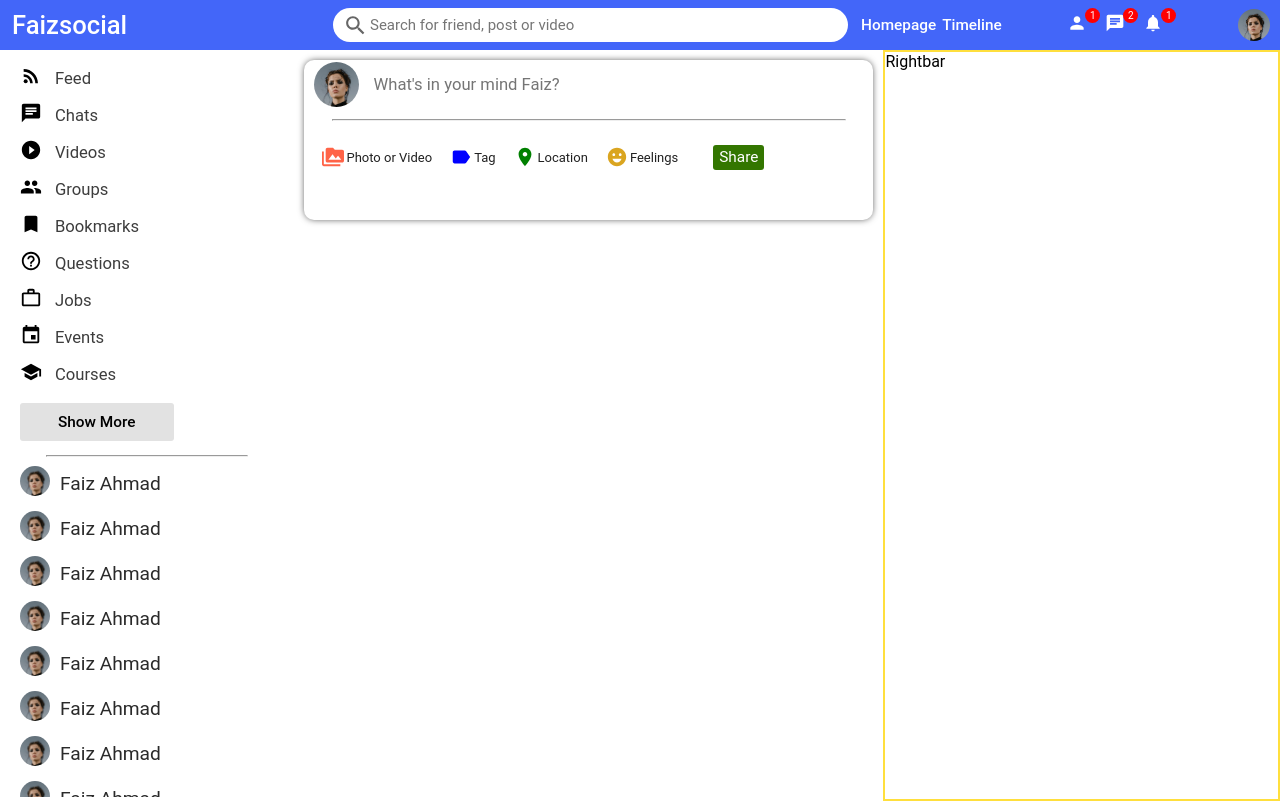
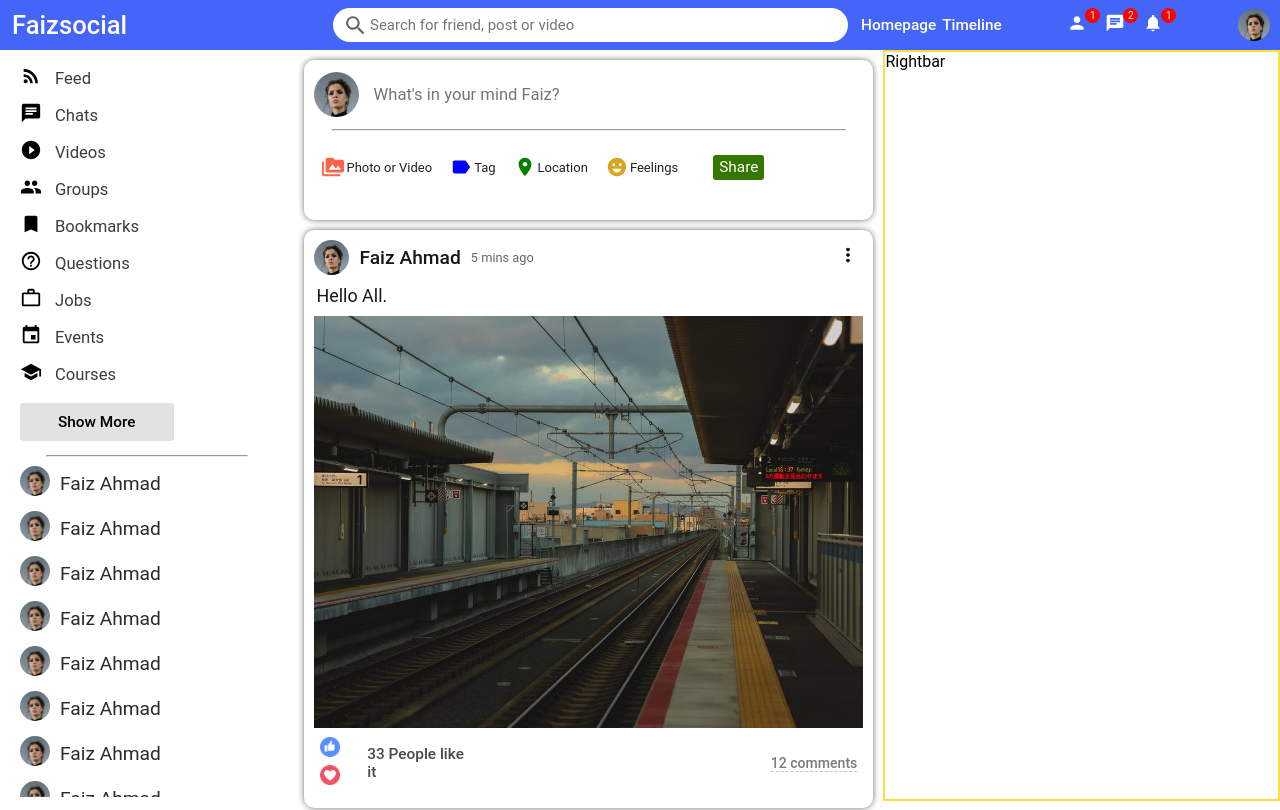
Before and after one commit to IasFaiz/FaizSocialMedia, a React (Vite) app: page / in a window 1280 px wide. Shown: the top 810 px of the page. Built offline with nearby package versions, Linux system fonts and the light colour scheme.

Commit message:
post done

```diff
--- a/src/components/feed/Feed.jsx
+++ b/src/components/feed/Feed.jsx
@@ -1,3 +1,4 @@
+import Post from "../post/Post";
 import Share from "../share/Share";
 import "./Feed.css";
 
@@ -6,6 +7,9 @@ export default function Feed() {
     <div className="Feed">
       <div className="feedHeader">
         <Share />
+        <Post />
+        <Post />
+        <Post />
       </div>
     </div>
   );
--- /dev/null
+++ b/src/components/post/Post.jsx
@@ -0,0 +1,45 @@
+import "./post.css";
+import { MoreVert } from "@mui/icons-material";
+
+export default function Post() {
+  return (
+    <div className="posts">
+      <div className="postcontainer">
+        <div className="upperpostpart">
+          <div className="upperpostleftpart">
+            <img
+              src="/assets/person/1.jpeg"
+              alt=""
+              className="upperpostpartimage"
+            />
+            <span className="upperpostleftpartname">Faiz Ahmad</span>
+            <span className="upperpostleftpartdate">5 mins ago</span>
+          </div>
+          <div className="upperpostrightpart">
+            <MoreVert className="upperpostrightpartMoreVert" />
+          </div>
+        </div>
+        <div className="centerpostpart">
+          <span className="centerpostpartcaption">Hello All.</span>
+          <img
+            src="/assets/post/1.jpeg"
+            alt=""
+            className="centerpostpartImage"
+          />
+        </div>
+        <div className="lowerpostpart">
+          <div className="lowerpostpartleft">
+            <div className="likeimagecontainer">
+              <img src="assets/like.png" alt="" className="likeimage" />
+              <img src="assets/heart.png" alt="" className="likeimage" />
+            </div>
+            <span className="lowerpostpartliketext">33 People like it</span>
+          </div>
+          <div className="lowerpostpartright">
+            <span className="lowerpostpartcommenttext">12 comments</span>
+          </div>
+        </div>
+      </div>
+    </div>
+  );
+}
--- /dev/null
+++ b/src/components/post/post.css
@@ -0,0 +1,113 @@
+.postcontainer{
+    -webkit-box-shadow: 0px 0px 7px -1px rgba(0,0,0,0.75);
+    -moz-box-shadow: 0px 0px 7px -1px rgba(0,0,0,0.75);
+    box-shadow: 0px 0px 7px -1px rgba(0,0,0,0.75);
+    margin: 10px 0px;
+    border-radius: 10px;
+    padding: 10px;
+}
+
+.upperpostpart{
+    display: flex;
+    justify-content: space-between;
+}
+.upperpostleftpart{
+    display: flex;
+    align-items: center;
+}
+
+.upperpostpartimage{
+    width: 35px;
+    height: 35px;
+    border-radius: 50%;
+    object-fit: cover;
+    cursor: pointer;
+}
+
+.upperpostleftpartname{
+    color: rgb(22, 22, 22);
+    font-size: 1.5vmax;
+    margin: 0px 10px;
+    font-size: 1.5vmax;
+    font-weight: 500;
+    cursor: pointer;
+}
+
+.upperpostleftpartdate{
+    color: rgb(101, 101, 101);
+    font-size: 1vmax;
+    /* margin: 0px 5px; */
+    cursor: pointer;
+}
+
+.upperpostrightpartMoreVert{
+    font-size: 22px !important;
+    cursor: pointer;
+    margin: 4px;
+
+}
+
+.centerpostpart{
+    display: flex;
+    flex-direction: column;
+}
+
+.centerpostpartcaption{
+    margin: 10px 2px;
+    font-size: 1.4vmax;
+    color: rgb(24, 24, 24);
+}
+
+.centerpostpartImage{
+    width:100%;
+    /* height: 500px; */
+    cursor: pointer;
+    object-fit: contain;
+}
+
+
+
+.lowerpostpart{
+    display: flex;
+    align-items: center;
+    justify-content:space-between;
+    margin: 10px 2px;
+}
+
+.lowerpostpartleft{
+    /* border: 2px solid red; */
+    display: flex;
+    justify-content: space-between;
+    align-items: center;
+    cursor: pointer;
+    margin: 0px 2px;
+    height: 50px;
+    width: 155px;
+    transition: all 0.6s;
+
+}
+
+.likeimage{
+    width: 20px;
+    margin: 2px;
+}
+.likeimage:hover{
+    transition: all 0.6s;
+    width: 22px;
+    transform: translateY(-2px);
+}
+
+.lowerpostpartliketext{
+    font-size: 1.2vmax;
+    margin: 3px 4px;
+    color: rgb(72, 72, 72);
+    font-weight: 500;
+}
+
+.lowerpostpartcommenttext{
+    font-size: 1.1vmax;
+    margin: 3px 4px;
+    color: rgb(123, 123, 123);
+    font-weight: 500;
+    border-bottom: 1px dashed #c2c2c2;
+}
--- a/src/components/share/Share.css
+++ b/src/components/share/Share.css
@@ -14,7 +14,10 @@
     display: flex;
     justify-content:flex-start;
      align-items: center;
-     margin: 10px 0px;
+     margin-top: 10px;
+     padding-top: 10px;
+    /* border: 2px solid rgb(244, 20, 20); */
+
 }
 
 
@@ -42,7 +45,6 @@
 }
 
 .lowershare{
-    /* border: 2px solid rgb(244, 20, 20); */
     display: flex;
     justify-content:flex-start;
     align-items: center;
```
